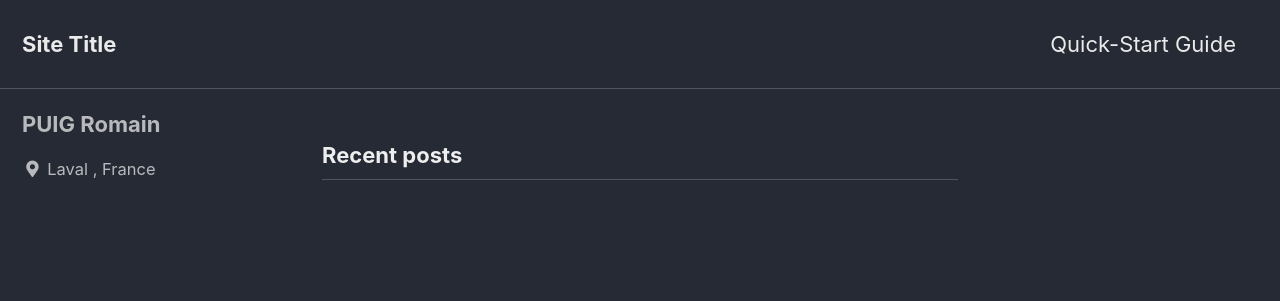
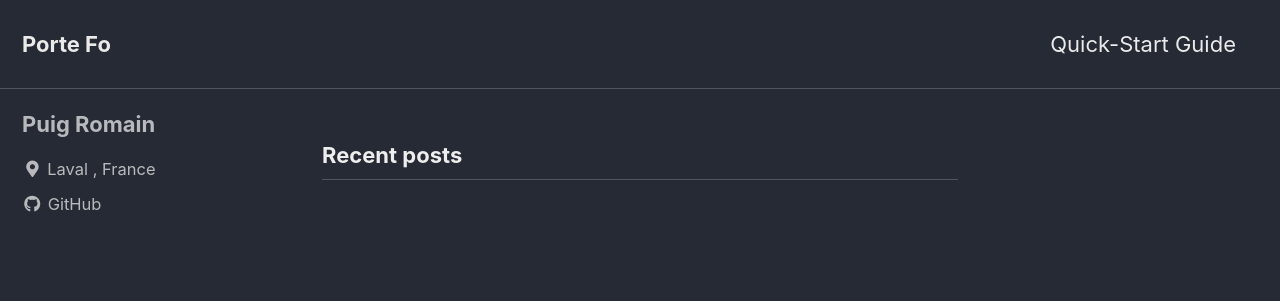
Before and after one commit to SilverHRF/SilverHRF.Github.io, a Jekyll site: the page built from index.html, in a window 1280 px wide. Shown: the top 301 px of the page. Built offline with Jekyll 4.4.1, drawn with Linux system fonts in a browser that asks for light colours; cached includes are drawn as plain includes; the list of posts is cut into pages by our own code.

Commit message:
Update _config.yml

```diff
--- a/_config.yml
+++ b/_config.yml
@@ -16,7 +16,7 @@ minimal_mistakes_skin    : "dark" # "air", "aqua", "contrast", "dark", "dirt", "
 
 # Site Settings
 locale                   : "en-US"
-title                    : "Site Title"
+title                    : "Porte Fo"
 title_separator          : "-"
 subtitle                 : # site tagline that appears below site title in masthead
 name                     : "Porte_Folio_PuigRomain"
@@ -81,7 +81,7 @@ baidu_site_verification  :
 
 # Social Sharing
 twitter:
-  username               :
+  username               : "@SilverH_"
 facebook:
   username               :
   app_id                 :
@@ -104,7 +104,7 @@ analytics:
 
 # Site Author
 author:
-  name             : "PUIG Romain"
+  name             : "Puig Romain"
   avatar           : # path of avatar image, e.g. "/assets/images/bio-photo.jpg"
   bio              : ""
   location         : "Laval , France"
@@ -124,7 +124,7 @@ author:
       # url: "https://facebook.com/"
     - label: "GitHub"
       icon: "fab fa-fw fa-github"
-      # url: "https://github.com/"
+      url: "https://github.com/SilverHRF"
     - label: "Instagram"
       icon: "fab fa-fw fa-instagram"
       # url: "https://instagram.com/"
```
